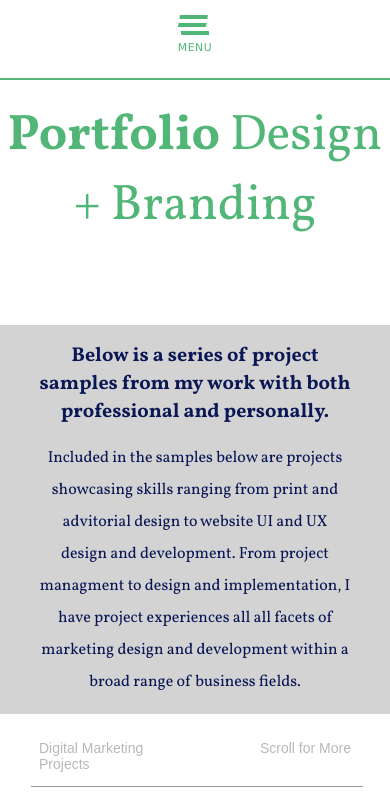
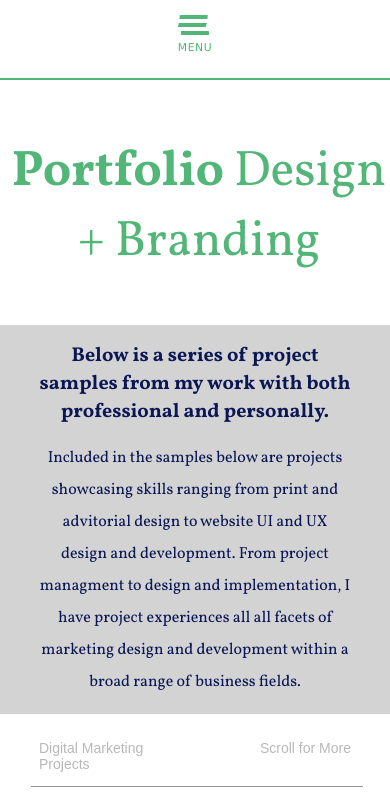
Before and after one commit to nhharm/nhhportfolio, a plain HTML site: page portfolio.html in a window 390 px wide. Shown: the top 797 px of the page. Drawn offline with nearby package versions, Linux system fonts and the light colour scheme; a web font is replaced by a local one.

Commit message:
Update stylesheet.css

```diff
--- a/stylesheet.css
+++ b/stylesheet.css
@@ -697,7 +697,12 @@ figcaption{
     position: relative;
     background-color:white;
 }
-
+@media only screen and (max-width: 600px) {
+	.portfolio_hero_text{
+	bottom:2%!important;
+	padding-left:1%;
+	padding-right:1%;
+}
 
 .portfolio_hero_text{
     width: 100%;
```
